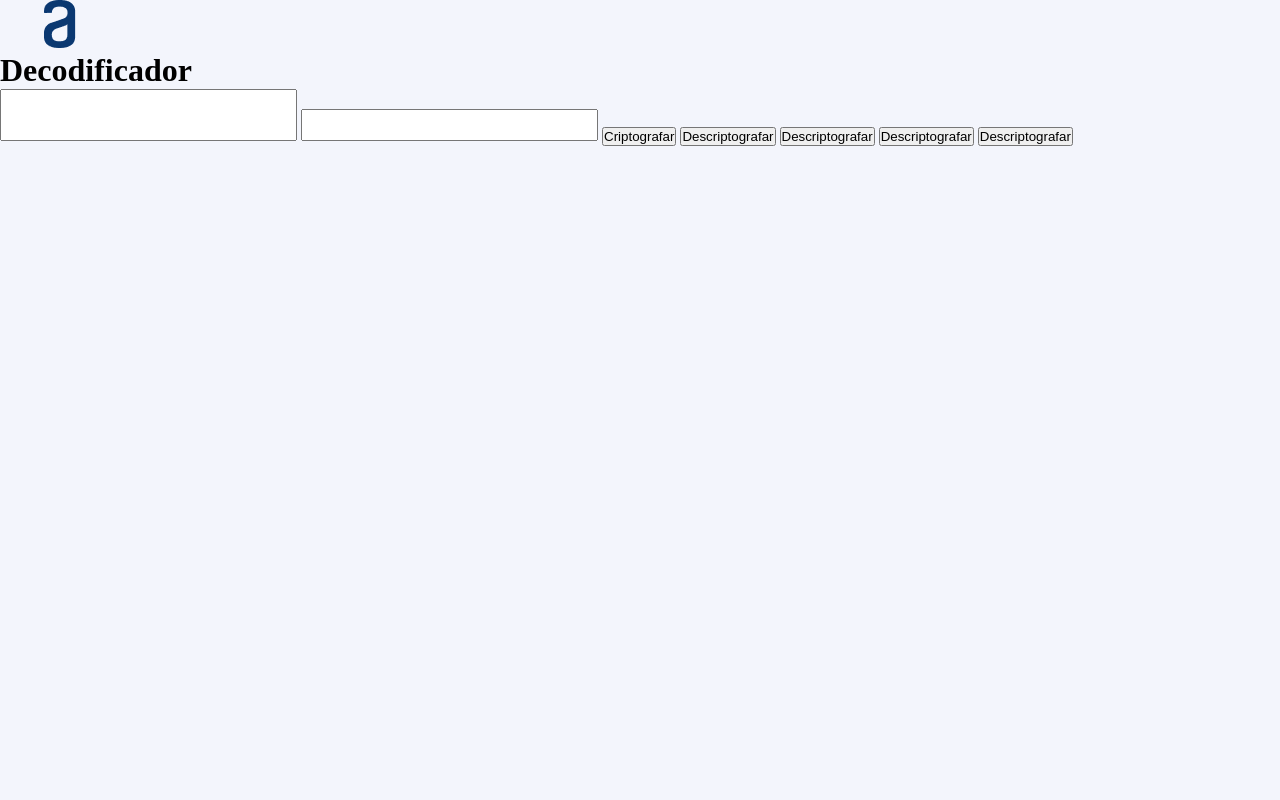
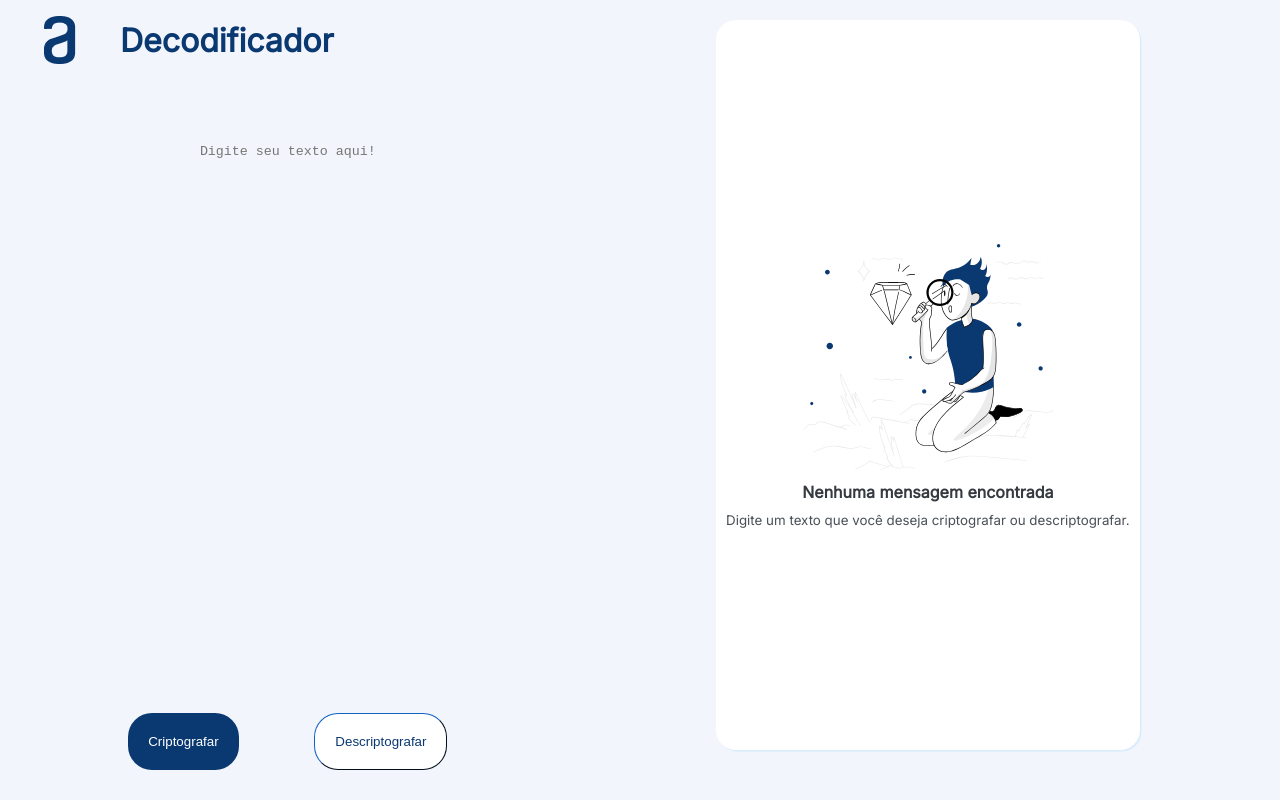
Before and after one commit to rafasalmeron/Decodificador-de-Texto-ONE, a plain HTML site: page index.html in a window 1280 px wide. Drawn offline with Linux system fonts and the light colour scheme.

Commit message:
Fim da Estilização(for a while)

```diff
--- a/index.html
+++ b/index.html
@@ -1,25 +1,52 @@
 <!DOCTYPE html>
 <html lang="pt-br">
   <head>
-    <meta charset="UTF-8">
-    <meta name="viewport" content="width=device-width, initial-scale=1.0">
+    <meta charset="UTF-8" />
+    <meta name="viewport" content="width=device-width, initial-scale=1.0" />
     <title>Decodificador de Texto</title>
-    <link rel="stylesheet" href="style.css">
+    <link rel="stylesheet" href="style.css" />
     <link rel="shortcut icon" href="./Assets/Frame 6.png" />
+    <link rel="preconnect" href="https://fonts.googleapis.com" />
+    <link rel="preconnect" href="https://fonts.gstatic.com" crossorigin />
+    <link
+      href="https://fonts.googleapis.com/css2?family=Inter&display=swap"
+      rel="stylesheet"
+    />
   </head>
   <body>
     <main>
-        <header>
-            <img src="./Assets/Frame 6.png">
+      <div class="conteiner">
+        <header class="box1">
+          <img class="icon" src="./Assets/Frame 6.png" />
           <h1>Decodificador</h1>
         </header>
-        <textarea class="textoUsuario" id="auto-resize-textarea" cols="35" ></textarea>
-        <textarea class="textoDecodificado" cols="35" ></textarea>
-        <button>Criptografar</button>
-        <button>Descriptografar</button>
-        <button>Descriptografar</button>
-        <button>Descriptografar</button>
-        <button>Descriptografar</button>
+        <div class="box2">
+          <div class="codificador">
+            <textarea
+              placeholder="Digite seu texto aqui!"
+              class="textoUsuario"
+              id="auto-resize-textarea"
+              cols="35"
+            ></textarea>
+            <div class="box3">
+              <button class="encriptador">Criptografar</button>
+              <button class="desencriptador">Descriptografar</button>
+            </div>
+          </div>
+          <div class="boxCriptografado">
+            <img
+              width="250"
+              height="250"
+              src="./Assets/High quality products 1 1.svg"
+              alt=""
+            />
+            <p class="texto1">Nenhuma mensagem encontrada</p>
+            <p class="texto2">
+              Digite um texto que você deseja criptografar ou descriptografar.
+            </p>
+          </div>
+        </div>
+      </div>
     </main>
   </body>
   <script src="./index.js"></script>
--- a/style.css
+++ b/style.css
@@ -1,22 +1,136 @@
 * {
-    margin: 0;
-    padding: 0;
+  margin: 0;
+  padding: 0;
 }
 
-main {
-    height: 100%;
+@import url("https://fonts.googleapis.com/css2?family=Inter:wght@400;700&display=swap");
+
+.icon {
+  width: 120px;
+  height: 48px;
 }
 
+header {
+  display: flex;
+  align-items: center;
+}
+
+/* Aqui começa as Formatações Principais*/
 body {
-    background: var(--Light-blue-light-blue-100, #F3F5FC);
+  height: 100vh;
+  background: var(--Light-blue-light-blue-100, #f3f5fc);
+}
+
+.conteiner {
+  height: 100vh;
+  display: grid;
+  grid-column-gap: 24px;
+  grid-row-gap: 24px;
+  grid-template-columns: repeat(auto-fit, minmax(250px, 1fr));
+}
+
+.box1 {
+  grid-column-start: 1;
+  grid-column-end: 2;
+  grid-row-start: 1;
+  grid-row-end: 7;
+  height: 10vh;
+}
+
+.box1 > h1 {
+  color: #0a3871;
+  font-family: "Inter", sans-serif; /*Formatação do Título*/
+  font-weight: 700;
+}
+
+.box2 {
+  display: flex;
+  justify-content: space-around;
+  grid-column-start: 1;
+  grid-column-end: 2;
+  grid-row-start: 1;
+  grid-row-end: 7;
+  flex-wrap: wrap;
+  padding: 0px 0 30px 0;
+}
+
+.box3 {
+  flex-wrap: wrap;
+  display: flex;
+  justify-content: space-around;
+}
+/*Fim*/
+
+
+/*Interiores*/
+textarea {
+  border: none;
+  text-align: center;
+  border-radius: 20px;
 }
 
 .textoUsuario {
-    min-height: 50px;
-    resize: none; /* Impede o redimensionamento manual pelo usuário */
-  }
+  min-height: 50px;
+  resize: none; /* Impede o redimensionamento manual pelo usuário */
+}
 
-.textoDecodificado {
-    min-height: 50%;
-    resize: none;
+.boxCriptografado {
+  margin: 20px 150px;
+  min-width: 250px;
+  max-width: 35vw;
+  display: flex;
+  flex-direction: column;
+  background-color: white;
+  border-radius: 20px;
+  box-shadow: rgb(217, 236, 253) 1.5px 1.5px;
+  align-items: center;
+  justify-content: center;
+  text-align: center;
+  margin-left: 50px;
+  margin-right: 50px;
 }
+
+.texto1 {
+  font-family: "Inter", sans-serif;
+  font-weight: 700;
+  color: #343a40;
+}
+
+.texto2 {
+  color: #495057;
+  font-family: "Inter", sans-serif;
+  font-size: smaller;
+  font-weight: 400;
+  padding: 10px;
+}
+
+.codificador > textarea {
+  background: none;
+  margin-left: 50px;
+  margin-right: 50px;
+}
+
+.codificador {
+  display: flex;
+  flex-direction: column;
+  justify-content: space-between; /*Alinhamento do conjunto encryptador*/
+  margin-top: 18vh;
+}
+
+.encriptador {
+  color: white;
+  background: #0a3871;
+  border-radius: 24px;    /*Botão 1*/
+  border: 1px;
+  padding: 20px;
+  gap: 8px;
+}
+.desencriptador {
+  color: #0a3871;
+  background: white;
+  border-radius: 24px;
+  border-color: #0a3871; /*Botão 2*/
+  border-width: 1px;
+  padding: 20px;
+  gap: 8px;
+}
```
Also changed, not shown: index.js (+7 -7 lines), Assets/High quality products 1 1 (1).svg (added), Assets/High quality products 1 1.svg (added). Lines whose indentation alone changed are shown as unchanged.
